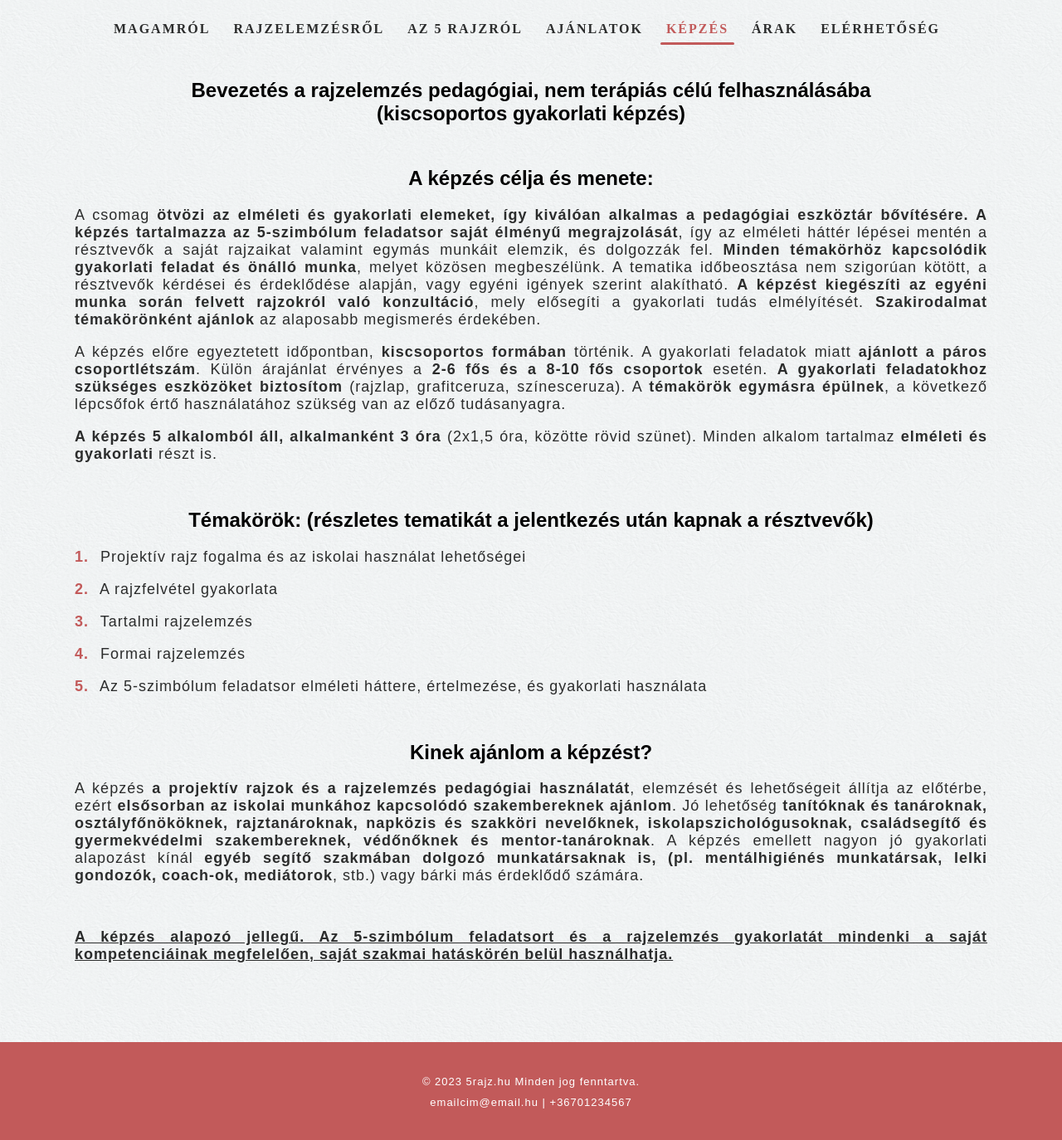
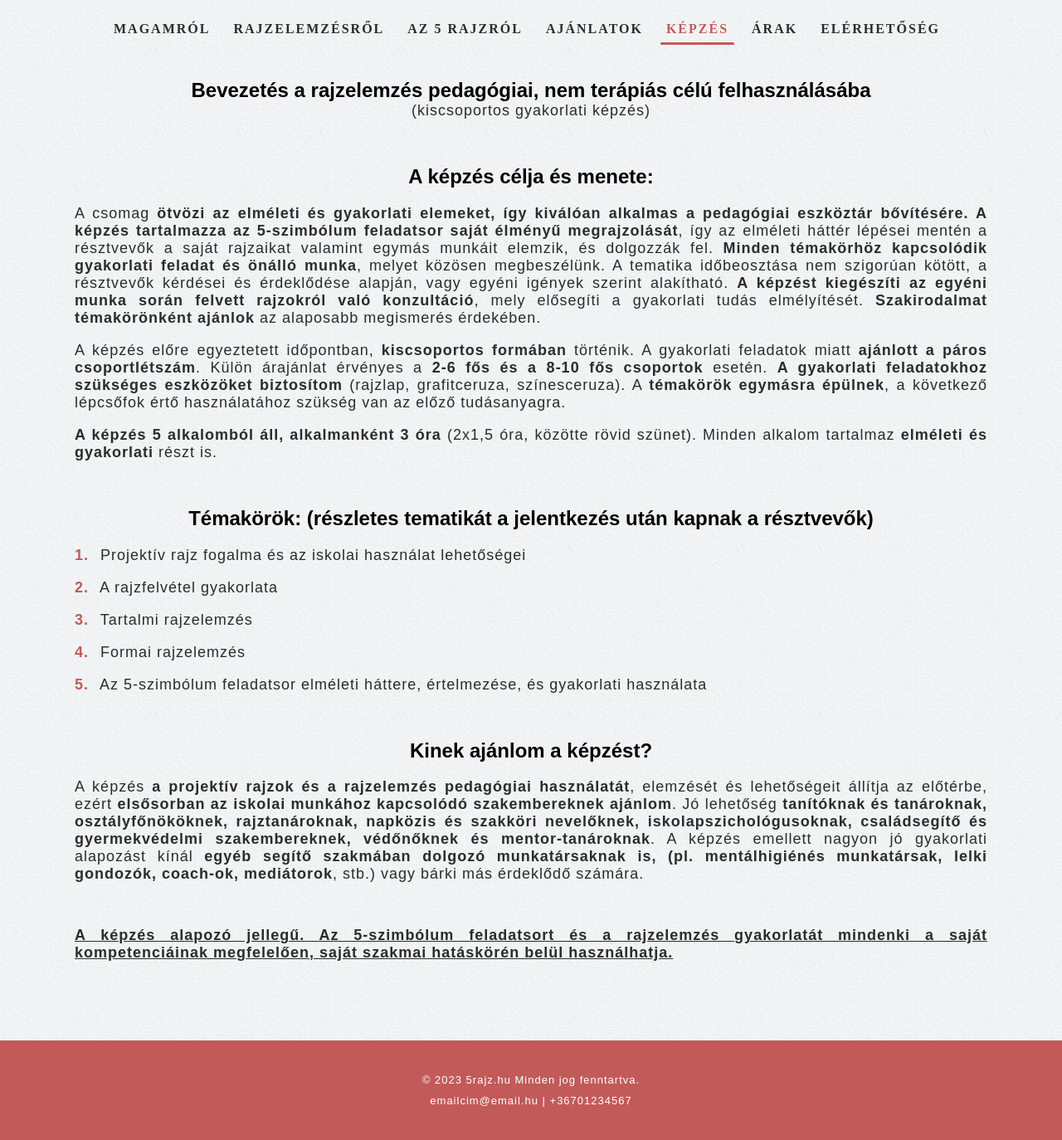
Before and after one commit to TkcsHnr/5rajz, a PHP site: page /kepzes in a window 1280 px wide. Shown: the part 284-1658 px from the top of the page at 83% size. Run offline with PHP 8.4, Linux system fonts and the light colour scheme; style sheets or scripts are compiled from the project's sources; some web fonts are replaced.

Commit message:
kepzes alcim betutipus fix

```diff
--- a/css/arak.css
+++ b/css/arak.css
@@ -1,10 +1,5 @@
 h2 {
     margin-bottom: 0;
-}
-
-p.center {
-    margin-top: 0px;
-    text-align: center;
 }
 
 .ar {
--- a/css/header/header.css
+++ b/css/header/header.css
@@ -98,7 +98,7 @@ nav {
 }
 
 .dropdown:hover {
-  margin-bottom: 60px;
+  margin-bottom: 55px;
 }
 
 .dropdown:hover .submenu {
--- a/css/header/header.scss
+++ b/css/header/header.scss
@@ -81,7 +81,7 @@ nav {
 }
 
 .dropdown:hover {
-  margin-bottom: 60px;
+  margin-bottom: 55px;
 
   .submenu {
     display: flex;
--- a/css/leirasok/leiras.css
+++ b/css/leirasok/leiras.css
@@ -19,6 +19,11 @@ p.underline {
   text-decoration: underline;
 }
 
+p.center {
+  margin-top: 0px;
+  text-align: center;
+}
+
 div.list span {
   display: inline-block;
   width: 25px;
--- a/css/leirasok/leiras.scss
+++ b/css/leirasok/leiras.scss
@@ -19,6 +19,11 @@ p {
     }
 }
 
+p.center {
+    margin-top: 0px;
+    text-align: center;
+}
+
 div.list {
     span {
         display: inline-block;
--- a/kepzes.php
+++ b/kepzes.php
@@ -22,10 +22,13 @@
         </script>
 
         <main>
-            <h2 class="alone">
-                Bevezetés a rajzelemzés pedagógiai, nem terápiás célú felhasználásába
-                <br>(kiscsoportos gyakorlati képzés)
-            </h2>
+            <div>
+                <h2 class="alone">
+                    Bevezetés a rajzelemzés pedagógiai, nem terápiás célú felhasználásába
+                </h2>
+                <p class="center">(kiscsoportos gyakorlati képzés)</p>
+            </div>
+
 
             <div>
                 <h2>A képzés célja és menete:</h2>
```
Also changed, not shown: 1 other file.
